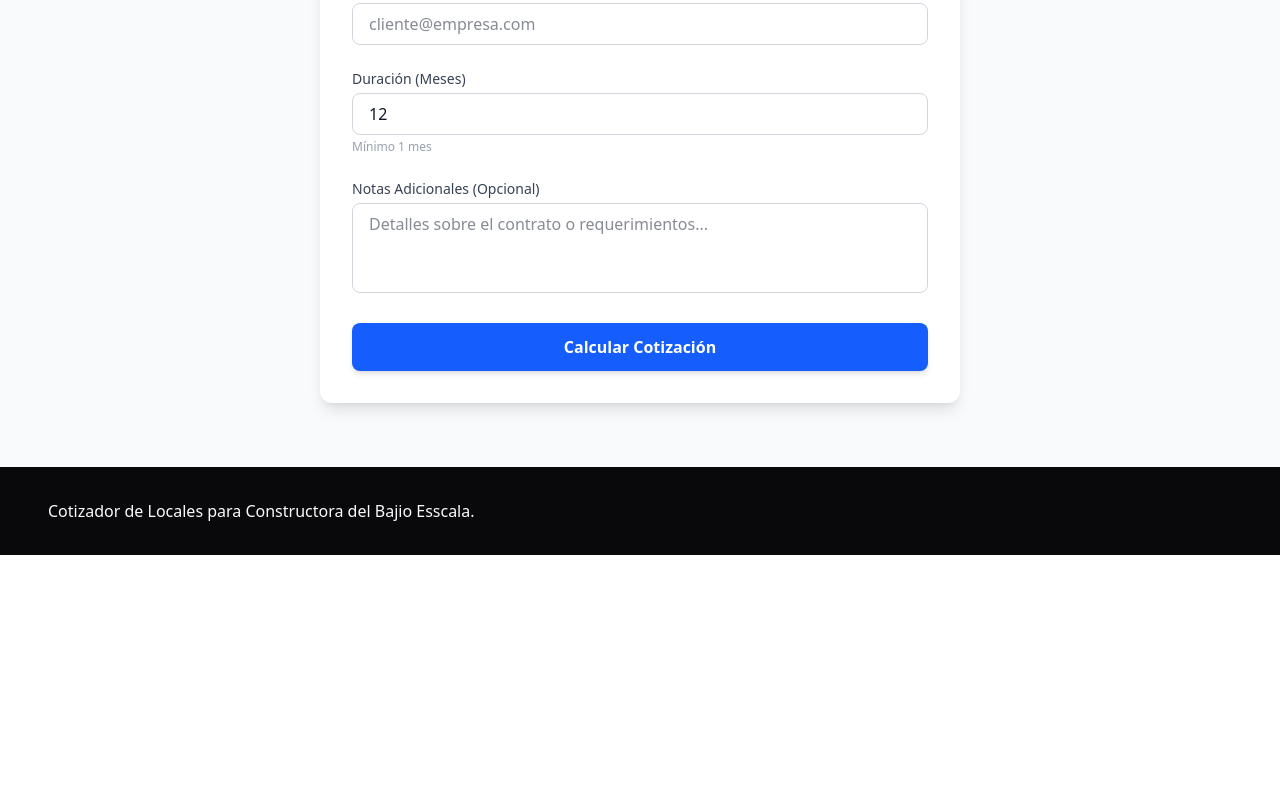
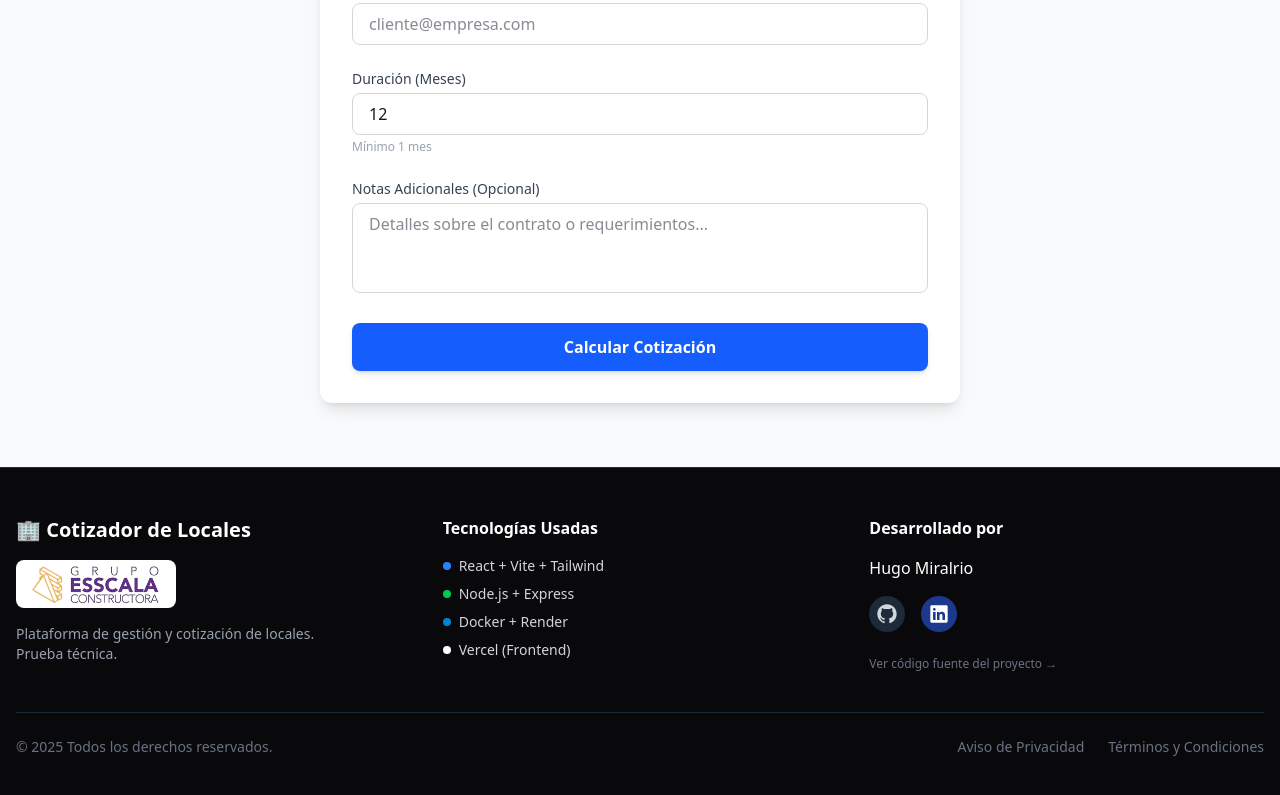
Before and after one commit to miralriodev/cotizador-locales, a React app in the folder frontend/: page /cotizar in a window 1280 px wide. Shown: the part 439-1234 px from the top of the page. Before the commit the page ends 994 px from the top, so only its background shows below. Built offline with nearby package versions, Linux system fonts and the light colour scheme; no server answers; the HTML template or start-up script is replaced by a standard one.

Commit message:
feat(ui):footer information structure

```diff
--- a/frontend/src/App.tsx
+++ b/frontend/src/App.tsx
@@ -1,3 +1,4 @@
+import Footer from "@/components/Footer";
 import Navbar from "@/components/Navbar";
 import CreateQuote from "@/pages/CreateQuote";
 import Dashboard from "@/pages/Dashboard";
@@ -16,9 +17,7 @@ function App() {
             <Route path="/cotizar" element={<CreateQuote />} />
           </Routes>
         </main>
-        <section className="py-8 px-6 md:px-12 bg-zinc-950 min-h-20 text-zinc-50">
-          <p className="text-center md:text-left">Cotizador de Locales para Constructora del Bajio Esscala.</p>
-        </section>
+        <Footer />
       </div>
       </BrowserRouter>
   )
--- /dev/null
+++ b/frontend/src/components/Footer.tsx
@@ -0,0 +1,96 @@
+import { GitHubLogoIcon, LinkedInLogoIcon } from "@radix-ui/react-icons";
+import logo from "../assets/logo.png";
+
+export default function Footer() {
+  const currentYear = new Date().getFullYear();
+
+  return (
+    <footer className="bg-zinc-950 text-gray-300 py-12 mt-auto border-t border-gray-800">
+      <div className="container mx-auto px-4">
+        <div className="grid grid-cols-1 md:grid-cols-3 gap-8">
+          <div className="space-y-4">
+            <h3 className="text-xl font-bold text-white flex items-center gap-2">
+              🏢 Cotizador de Locales
+            </h3>
+            <img
+              src={logo}
+              alt="Logo Empresa"
+              className="h-12 w-auto object-contain bg-white rounded-lg p-1"
+              // Nota: El 'bg-white' y 'p-1' ayudan si tu logo es oscuro o tiene fondo transparente
+            />
+            <p className="text-sm text-gray-400 max-w-xs">
+              Plataforma de gestión y cotización de locales. Prueba técnica.
+            </p>
+          </div>
+
+          <div>
+            <h4 className="text-white font-semibold mb-4">
+              Tecnologías Usadas
+            </h4>
+            <ul className="space-y-2 text-sm">
+              <li className="flex items-center gap-2">
+                <span className="w-2 h-2 bg-blue-500 rounded-full"></span> React
+                + Vite + Tailwind
+              </li>
+              <li className="flex items-center gap-2">
+                <span className="w-2 h-2 bg-green-500 rounded-full"></span>{" "}
+                Node.js + Express
+              </li>
+              <li className="flex items-center gap-2">
+                <span className="w-2 h-2 bg-sky-600 rounded-full"></span> Docker
+                + Render
+              </li>
+              <li className="flex items-center gap-2">
+                <span className="w-2 h-2 bg-white rounded-full"></span> Vercel
+                (Frontend)
+              </li>
+            </ul>
+          </div>
+
+          <div>
+            <h4 className="text-white font-semibold mb-4">Desarrollado por</h4>
+            <p className="font-medium text-white mb-4">Hugo Miralrio</p>
+
+            <div className="flex gap-4">
+              <a
+                href="https://github.com/miralriodev/cotizador-locales" // <--- PON TU LINK DEL REPO
+                target="_blank"
+                rel="noopener noreferrer"
+                className="bg-gray-800 p-2 rounded-full hover:bg-gray-700 hover:text-white transition-colors"
+                aria-label="Ver código en GitHub"
+              >
+                <GitHubLogoIcon className="w-5 h-5" />
+              </a>
+
+              <a
+                href="https://linkedin.com/in/tu-usuario"
+                target="_blank"
+                rel="noopener noreferrer"
+                className="bg-blue-900 p-2 rounded-full hover:bg-blue-800 text-white transition-colors"
+                aria-label="Perfil de LinkedIn"
+              >
+                <LinkedInLogoIcon className="w-5 h-5" />
+              </a>
+            </div>
+
+            <p className="mt-6 text-xs text-gray-500">
+              Ver código fuente del proyecto &rarr;
+            </p>
+          </div>
+        </div>
+
+        <div className="border-t border-gray-800 mt-10 pt-6 flex flex-col md:flex-row justify-between items-center text-sm text-gray-500">
+          <p>&copy; {currentYear} Todos los derechos reservados.</p>
+          <div className="flex gap-6 mt-4 md:mt-0">
+            <span className="hover:text-gray-300 cursor-pointer">
+              Aviso de Privacidad
+            </span>
+            <span className="hover:text-gray-300 cursor-pointer">
+              Términos y Condiciones
+            </span>
+          </div>
+        </div>
+      </div>
+    </footer>
+  );
+}
```
